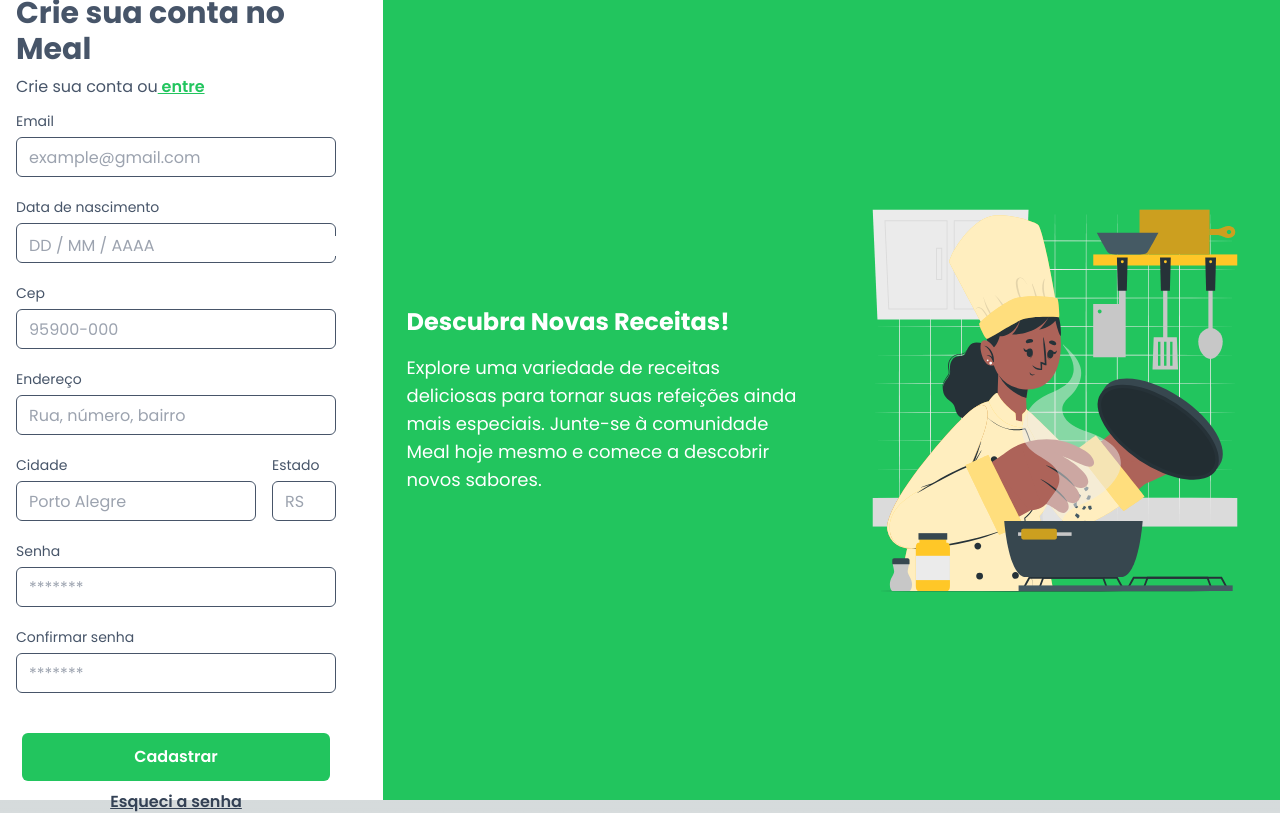
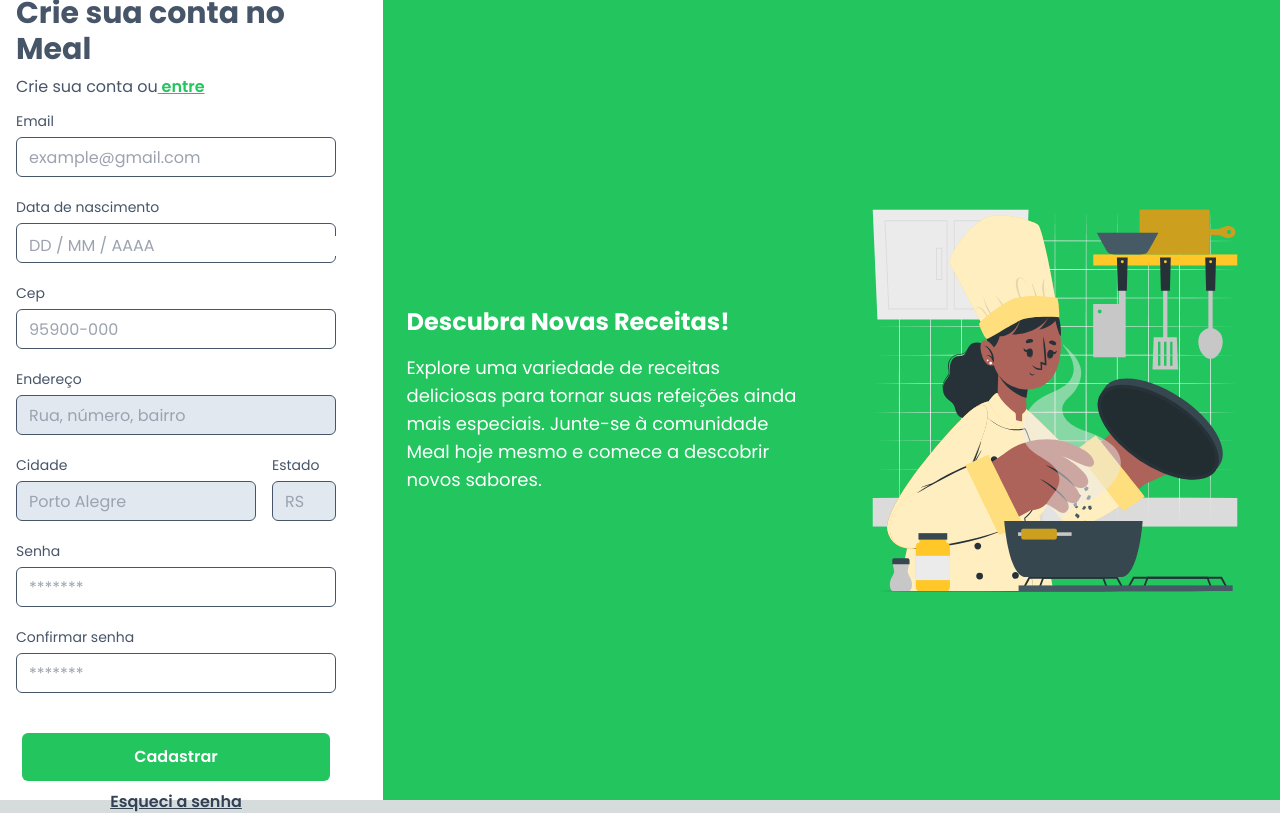
Before and after one commit to julioschmidt/meal-comida-pratica, a Next.js app: page /register in a window 1280 px wide. Built offline with nearby package versions, Linux system fonts and the light colour scheme.

Commit message:
add readonly prop to input component

```diff
--- a/src/app/components/Input.tsx
+++ b/src/app/components/Input.tsx
@@ -4,12 +4,14 @@
   label?: string;
   labelClassName?: string;
   inputClassName?: string;
+  readOnly?: boolean;
 }
 
 const Input: React.FC<InputProps> = ({
   label,
   labelClassName,
   inputClassName,
+  readOnly,
   ...rest
 }) => {
   return (
@@ -19,7 +21,11 @@
           {label}
         </label>
       )}
-      <input {...rest} className={inputClassName + " leading-tight"} />
+      <input
+        {...rest}
+        readOnly={readOnly}
+        className={inputClassName + " leading-tight"}
+      />
     </div>
   );
 };
--- a/src/app/register/page.tsx
+++ b/src/app/register/page.tsx
@@ -95,32 +95,35 @@
                     <Input
                       type="text"
                       id="address"
+                      readOnly={true}
                       value={address}
                       onChange={(e) => setAddress(e.target.value)}
                       placeholder="Rua, número, bairro"
                       label="Endereço"
-                      inputClassName="w-80 h-10 p-3 bg-white rounded-md border border-slate-600"
+                      inputClassName="w-80 h-10 p-3 bg-slate-200 rounded-md border border-slate-600"
                     />
                   </div>
                   <div className="flex space-x-4 pb-5">
                     <Input
                       type="text"
                       id="city"
+                      readOnly={true}
                       placeholder="Porto Alegre"
                       value={city}
                       onChange={(e) => setCity(e.target.value)}
                       label="Cidade"
-                      inputClassName="w-60 h-10 p-3 bg-white rounded-md border border-slate-600"
+                      inputClassName="w-60 h-10 p-3 bg-slate-200 rounded-md border border-slate-600"
                     />
 
                     <Input
                       type="text"
+                      readOnly={true}
                       id="district"
                       placeholder="RS"
                       value={district}
                       onChange={(e) => setDistrict(e.target.value)}
                       label="Estado"
-                      inputClassName="w-16 h-10 p-3 bg-white rounded-md border border-slate-600"
+                      inputClassName="w-16 h-10 p-3 bg-slate-200 rounded-md border border-slate-600"
                     />
                   </div>
                   <div className="pb-5">
```
